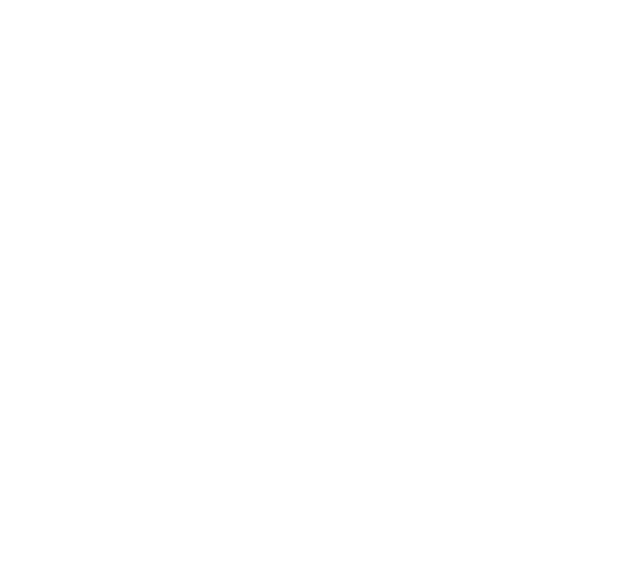
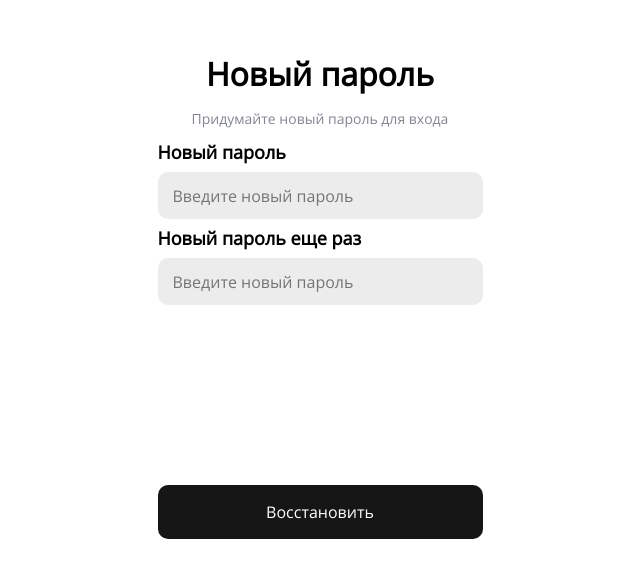
Before and after one commit to ASharksss/vezdesensmobile, a React (Create React App) app: page /newPassword in a window 1280 px wide. Before the commit this address had no page. Shown: the part 110-688 px from the top of the page, without its empty margins (320-960 px from the left). Built offline with nearby package versions, Linux system fonts and the light colour scheme.

Commit message:
authPage

```diff
--- a/src/App.js
+++ b/src/App.js
@@ -15,6 +15,8 @@
 import EditProfilePage from "./pages/EditProfilePage";
 import SupportPage from "./pages/SupportPage";
 import Auth from "./pages/Auth";
+import NewPassword from "./pages/NewPassword";
+import Registration from "./pages/Registration";
 
 function App() {
   return (
@@ -34,6 +36,8 @@
           </Route>
 
           <Route path='/auth' element={<Auth/>}/>
+          <Route path='/registration' element={<Registration/>}/>
+          <Route path='/newPassword' element={<NewPassword/>}/>
           <Route path='/cardPage' element={<CardPage/>}/>
           <Route path='/dialog' element={<DialogPage/>}/>
           <Route path='/support' element={<SupportPage/>}/>
--- a/src/components/Modal/AddCode.jsx
+++ b/src/components/Modal/AddCode.jsx
@@ -1,6 +1,7 @@
 import React from 'react';
 import CloseBtn from "../../ui/closeBtn";
 import BlackBtn from "../../ui/BlackBtn";
+import {NavLink} from "react-router-dom";
 
 const AddCode = ({setActiveModal}) => {
   return (
@@ -16,7 +17,9 @@
       <div className="flex">
         <span className='missPassword_sendAgain'>Отправить еще раз </span><span>1:34</span>
       </div>
-      <BlackBtn children={'Подтвердить'} type={'white_text'} size={'w-275px'}/>
+      <NavLink to='/newPassword'>
+        <BlackBtn children={'Подтвердить'} type={'white_text'} size={'w-275px'}/>
+      </NavLink>
     </div>
   );
 };
--- /dev/null
+++ b/src/pages/NewPassword.jsx
@@ -0,0 +1,20 @@
+import React from 'react';
+import Input from "../ui/input";
+import BlackBtn from "../ui/BlackBtn";
+
+const NewPassword = () => {
+  return (
+    <div className='column center items-center'>
+      <h1 className='new_password-title'>Новый пароль</h1>
+      <span className='new_password-subtitle'>Придумайте новый пароль для входа</span>
+
+      <Input label={'Новый пароль'} placeholder={'Введите новый пароль'}/>
+      <Input label={'Новый пароль еще раз'} placeholder={'Введите новый пароль'}/>
+      <div className='new_password_btn'>
+        <BlackBtn children={'Восстановить'} type={'white_text'} size={'w-325px'}/>
+      </div>
+    </div>
+  );
+};
+
+export default NewPassword;
--- /dev/null
+++ b/src/pages/Registration.jsx
@@ -0,0 +1,16 @@
+import React from 'react';
+import Input from "../ui/input";
+
+const Registration = () => {
+  return (
+    <div>
+      <h1>Регистрация</h1>
+      <Input label={'ФИО'}/>
+      <Input label={'Телефон'}/>
+      <Input label={'Почта'}/>
+      <Input label={'Пароль'}/>
+    </div>
+  );
+};
+
+export default Registration;
--- a/src/pages/pages.css
+++ b/src/pages/pages.css
@@ -386,3 +386,19 @@
 .auth_btn {
     margin-top: 10px;
 }
+
+.new_password-title {
+    font-size: 32px;
+    margin-top: 160px;
+    margin-bottom: 10px;
+}
+
+.new_password-subtitle {
+    font-size: 14px;
+    color: rgba(131, 134, 144, 1);
+    margin-bottom: 10px;
+}
+
+.new_password_btn {
+    margin-top: 180px;
+}
```
